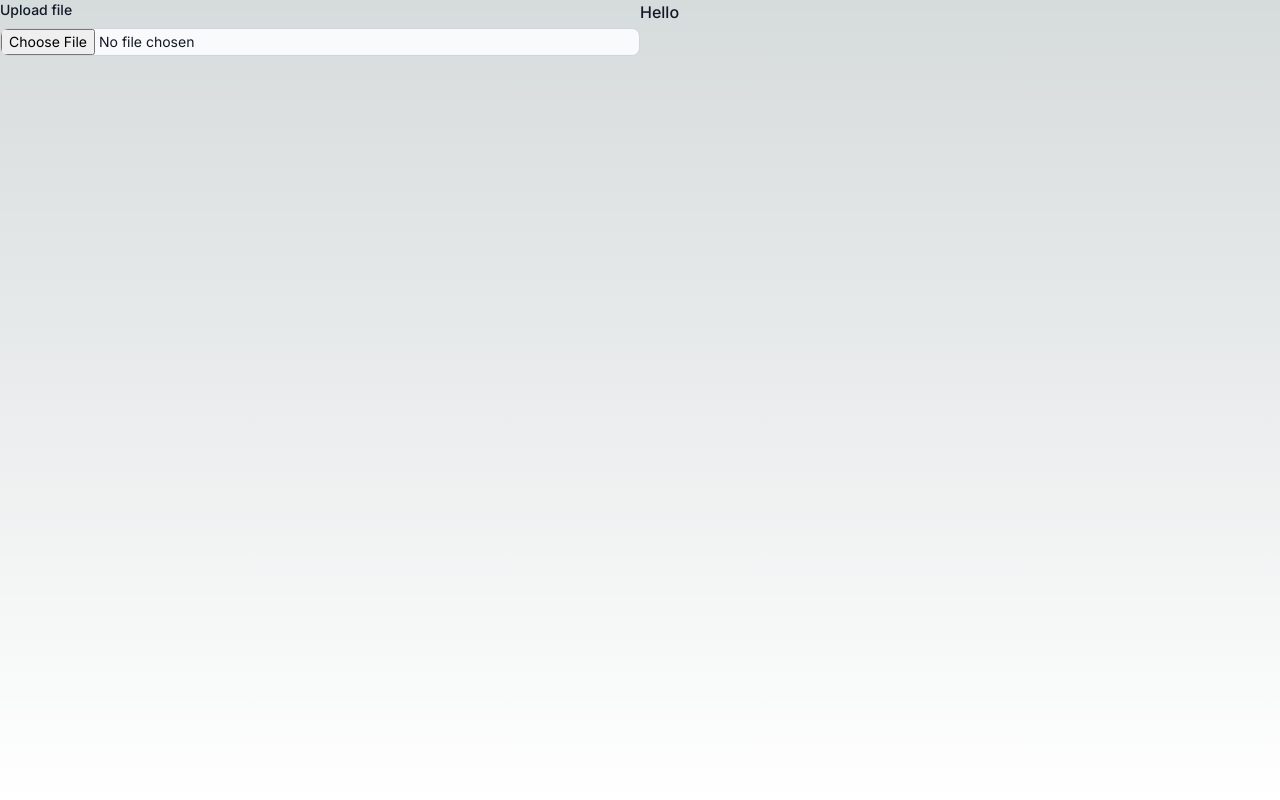
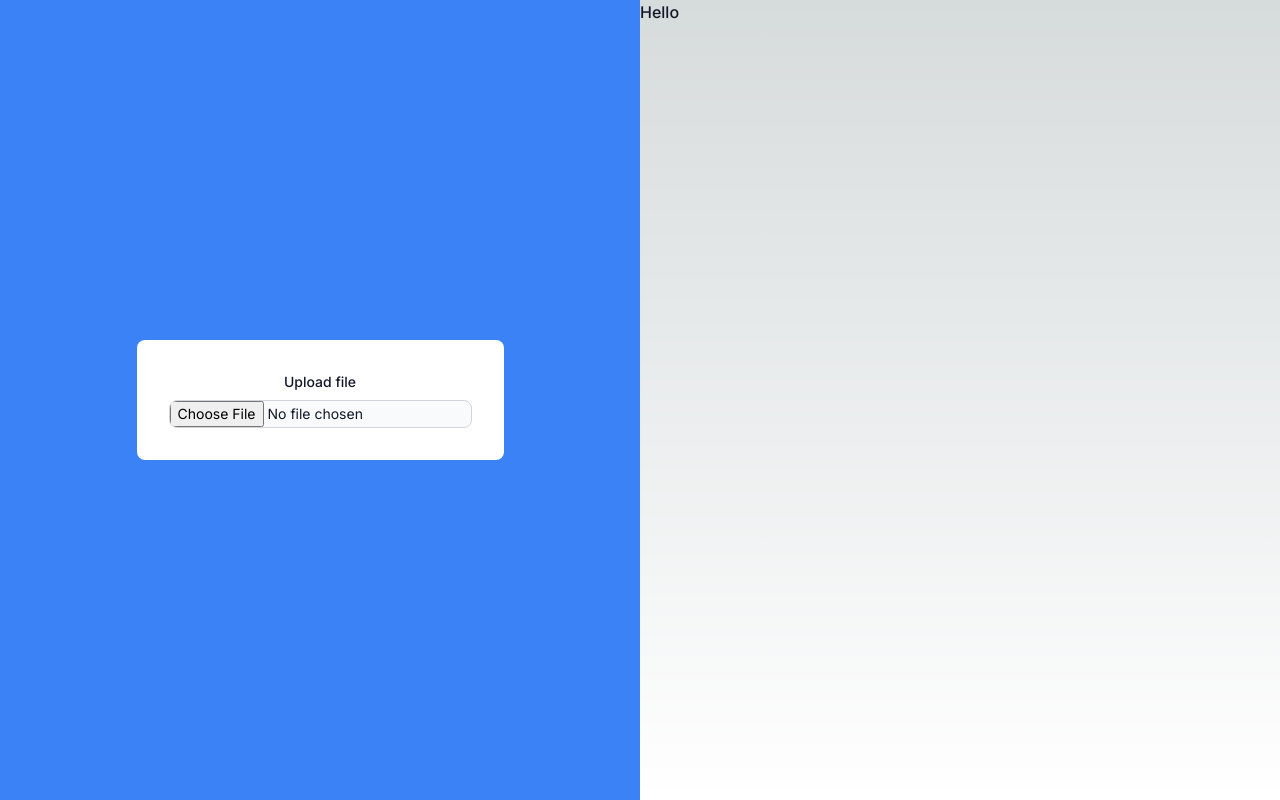
Before and after one commit to agamswaroop619/ytcompressor, a Next.js app: page / in a window 1280 px wide. Built offline with nearby package versions, Linux system fonts and the light colour scheme.

Commit message:
fix: Minor fixes

```diff
--- a/package.json
+++ b/package.json
@@ -9,6 +9,7 @@
     "lint": "next lint"
   },
   "dependencies": {
+    "formik": "^2.4.5",
     "next": "14.0.3",
     "react": "^18",
     "react-dom": "^18"
--- a/src/app/components/file_input.tsx
+++ b/src/app/components/file_input.tsx
@@ -1,12 +1,20 @@
-import React from 'react'
+import React from "react";
 
-type Props = {}
+type Props = {};
 
 export default function file_input({}: Props) {
   return (
-    <div>
-    <label className="block mb-2 text-sm font-medium text-gray-900 dark:text-white">Upload file</label>
-    <input className="block w-full text-sm text-gray-900 border border-gray-300 rounded-lg cursor-pointer bg-gray-50 dark:text-gray-400 focus:outline-none dark:bg-gray-700 dark:border-gray-600 dark:placeholder-gray-400" id="file_input" type="file"/>
+    <div className="flex justify-center items-center h-screen bg-blue-500">
+      <div className="p-8 bg-white dark:bg-gray-800 rounded-lg">
+        <label className="block mb-2 text-sm font-medium text-gray-900 dark:text-white text-center">
+          Upload file
+        </label>
+        <input
+          className="block w-full text-sm text-gray-900 border border-gray-300 rounded-lg cursor-pointer bg-gray-50 dark:text-gray-400 focus:outline-none dark:bg-gray-700 dark:border-gray-600 dark:placeholder-gray-400"
+          id="file_input"
+          type="file"
+        />
+      </div>
     </div>
-  )
+  );
 }
```
Also changed, not shown: 2 other files (tests, documents, lock files or other folders).
